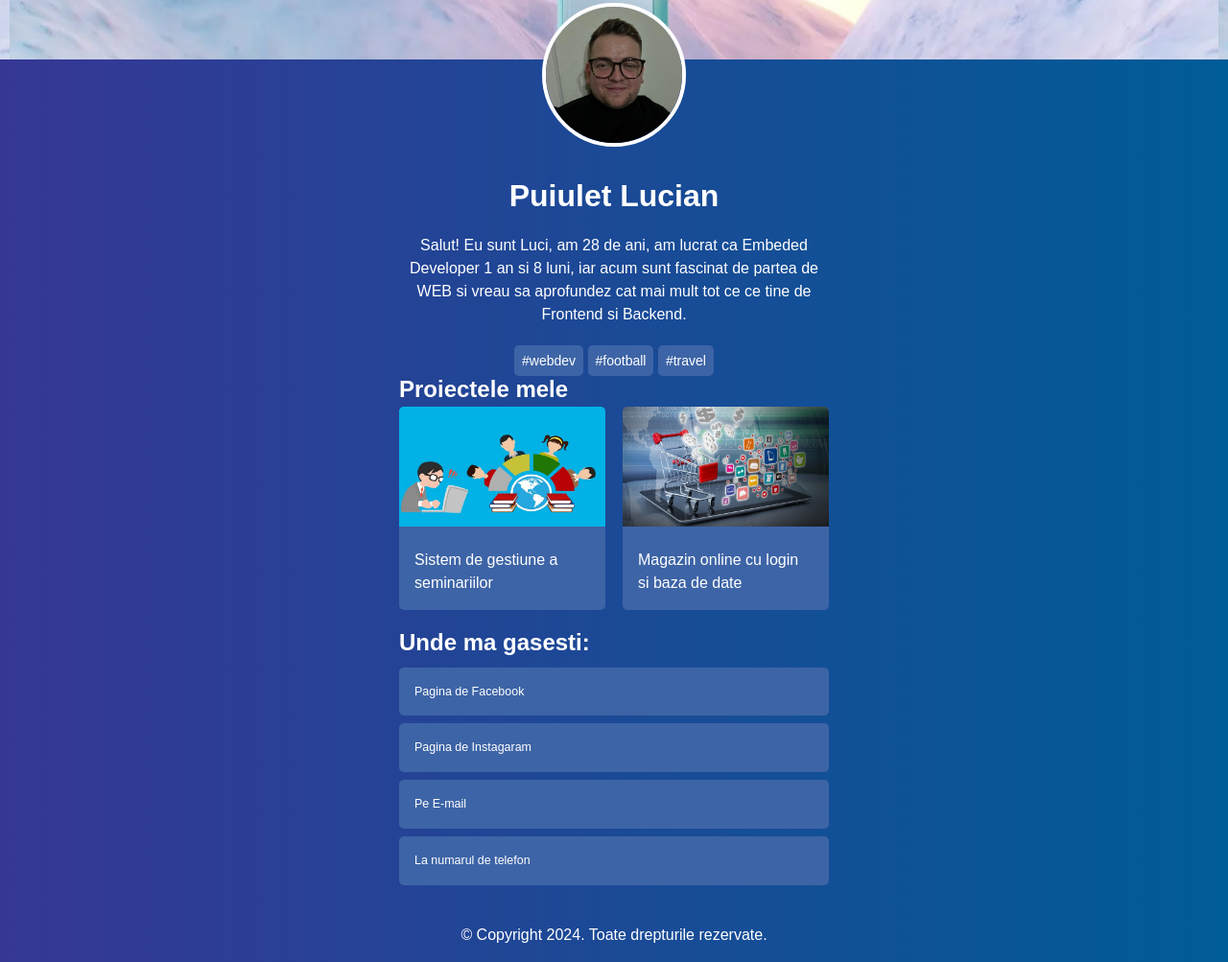
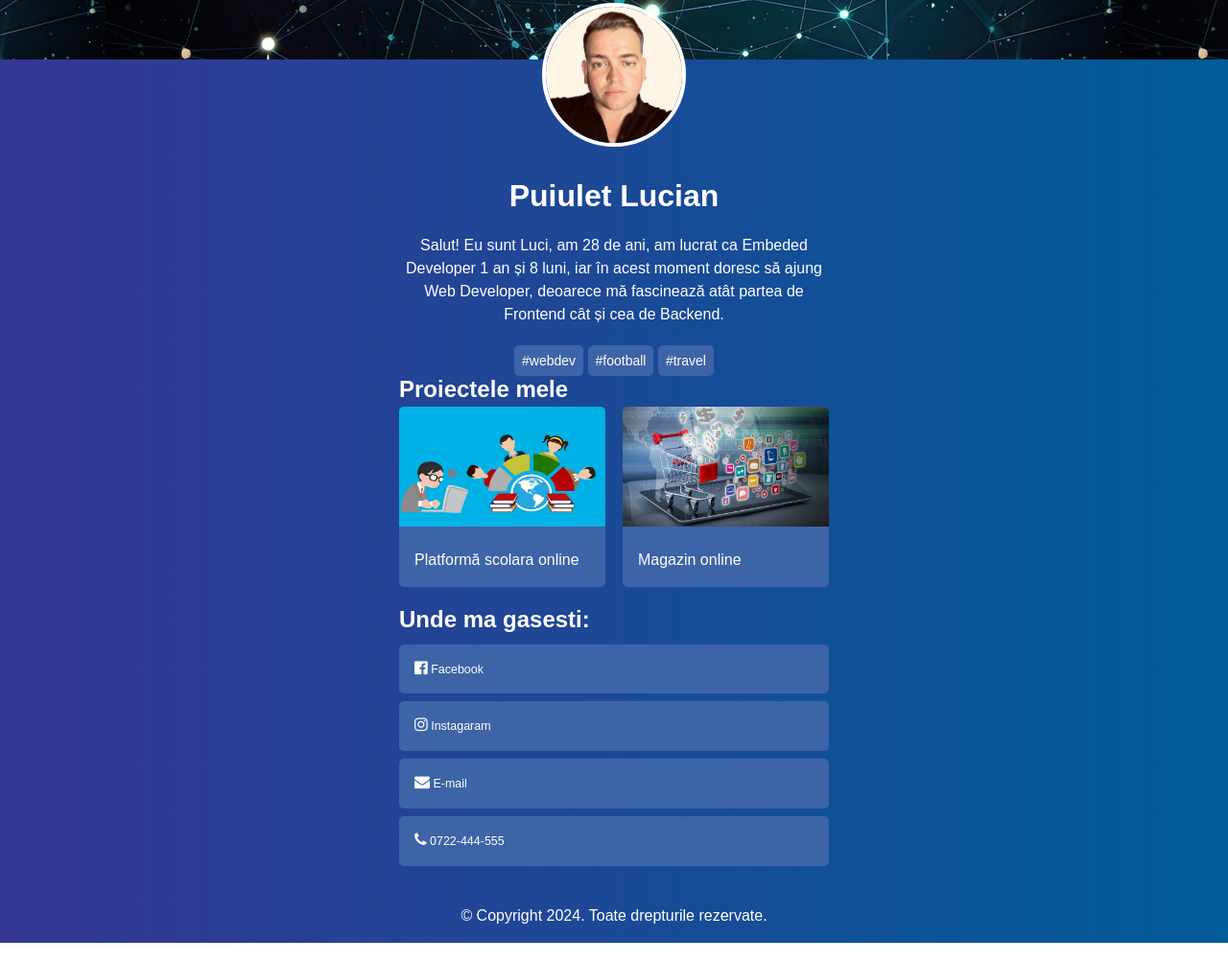
Before and after one commit to lucianpuiulet/my-presentation-website, a plain HTML site: page my-presentation-website/index.html in a window 1280 px wide. Shown: the part 188-1191 px from the top of the page at 96% size. Drawn offline with Linux system fonts and the light colour scheme.

Commit message:
feat: Almost final version for presentation website. To Do: Links to external projects.

```diff
--- a/my-presentation-website/index.html
+++ b/my-presentation-website/index.html
@@ -4,10 +4,11 @@
     <meta charset="UTF-8"/>
     <meta name="viewport" content="width=device-width, initial-scale=1.0"/>
     <meta name="keywords" content="lucian puiulet, site de prezentare, web developer"/>
-    <meta name="description" content="Eu sunt Luci, am 28 de ani, am lucrat ca Embeded Developer 1 an si 8 luni, iar acum sunt fascinat de partea de WEB si vreau sa aprofundez cat mai mult tot ce tine de Frontend si Backend."/>
+    <meta name="description" content="Salut! Eu sunt Luci, am 28 de ani, am lucrat ca Embeded Developer 1 an și 8 luni, iar în acest moment doresc să ajung Web Developer, deoarece mă fascinează atât partea de Frontend cât și cea de Backend."/>
     <meta name="author" content="Puiulet Lucian"/>
     <meta name="robots" content="index,follow"/>
     <link rel="stylesheet" href="style.css">
+    <link rel="stylesheet" href="https://cdnjs.cloudflare.com/ajax/libs/font-awesome/4.7.0/css/font-awesome.min.css">
     <title>Lucian Puiulet - Web Developer</title>
 </head>
 <body>
@@ -17,11 +18,11 @@
             <!-- Start profile section -->
             <section class="profile">
                 <div class="profile-image">
-                    <img src="./images/profile.jpg" max-width alt="Imaginea mea de profil Puiulet Lucian">
+                    <img src="./images/profile3.jpeg.jpg" max-width alt="Imaginea mea de profil Puiulet Lucian">
                 </div>
                 <div class="profile-details">
                     <h1>Puiulet Lucian</h1>
-                    <p>Salut! Eu sunt Luci, am 28 de ani, am lucrat ca Embeded Developer 1 an si 8 luni, iar acum sunt fascinat de partea de WEB si vreau sa aprofundez cat mai mult tot ce ce tine de Frontend si Backend.</p>
+                    <p>Salut! Eu sunt Luci, am 28 de ani, am lucrat ca Embeded Developer 1 an și 8 luni, iar în acest moment doresc să ajung Web Developer, deoarece mă fascinează atât partea de Frontend cât și cea de Backend.</p>
                 </div>
                 <div class="tags">
                     <span>#webdev</span>
@@ -37,20 +38,20 @@
                 <div class="projects-container">
                     <div class="project">
                         <div class="project-details">
-                            <p>Descrierea proiectului in momenul in care tine mouse-ul deasupra proiectului</p>
+                            <p>Este o aplicație de tip Google Classroom. Poți vedea orarul cu materiile la care te-ai înscris, poți primi și trimite teme, iar profesorul poate evalua tema.</p>
                             <a href="#" target="_blank" class="btn-outline">Vezi proiectul</a>
                         </div>
                         <img src="./images/project1.1.jpg" alt="imagine cu primul proiect">
-                        <p class="project-title">Sistem de gestiune a seminariilor</p>
+                        <p class="project-title">Platformă scolara online</p>
                     </div>
 
                     <div class="project">
                         <div class="project-details">
-                            <p>Descrierea proiectului in momenul in care tine mouse-ul deasupra proiectului</p>
+                            <p>Este o aplicație unde îți poți crea cont cu datele personale, poți adăuga produse în coș și poți vedea statusul comenzii.</p>
                             <a href="#" target="_blank" class="btn-outline">Vezi proiectul</a>
                         </div>
                         <img src="./images/project2.jpg" alt="imagine cu cel de al doilea proiect">
-                        <p class="project-title">Magazin online cu login si baza de date</p>
+                        <p class="project-title">Magazin online</p>
                     </div>
 
                 </div>
@@ -64,23 +65,25 @@
                 </h2>
                 <ul class="profile-links">
                     <li>
-                        <a href="#" target="_blank">
-                            Pagina de Facebook
+                        <a href="https://www.facebook.com/puiulet.luci" target="_blank">
+                            <i class="fa fa-facebook-official" aria-hidden="true" style="font-size:16px"></i> Facebook
+                        </a>
+                    </li>
+                    <li>
+                        <a href="https://www.instagram.com/lucipuiulet?igsh=MTcxZThvYTFudG83Mw%3D%3D&utm_source=qr" target="_blank">
+                            <i class="fa fa-instagram" aria-hidden="true" style="font-size:16px"></i> Instagaram
                         </a>
                     </li>
                     <li>
                         <a href="#" target="_blank">
-                            Pagina de Instagaram
+                            <i style="font-size:16px" class="fa">&#xf0e0;</i> E-mail
                         </a>
                     </li>
                     <li>
+
+
                         <a href="#" target="_blank">
-                            Pe E-mail
-                        </a>
-                    </li>
-                    <li>
-                        <a href="#" target="_blank">
-                            La numarul de telefon
+                            <i class="fa fa-phone" aria-hidden="true" style="font-size:16px"></i> 0722-444-555
                         </a>
                     </li>
                 </ul>
--- a/my-presentation-website/style.css
+++ b/my-presentation-website/style.css
@@ -25,7 +25,7 @@ h2.section{
 }
 /* Header styles */
 header{
-    background-image: url(./images/cover.jpg);
+    background-image: url(./images/cover2.jpg);
     height: 250px;
     background-position: center center;
 }
@@ -77,6 +77,7 @@ header{
     padding: 16px;
 }
 .project-details{
+    font-size: 0.80rem;
     display: none;
     background-color: #3d64a6;
     position: absolute;
```
Also changed, not shown: my-presentation-website/images/cover1.jpg (added), my-presentation-website/images/cover2.jpg (added), my-presentation-website/images/phone.jpg (added), my-presentation-website/images/profile1.jfif (added), my-presentation-website/images/profile2.jpeg (added), my-presentation-website/images/profile3.jpeg.jpg (added).
